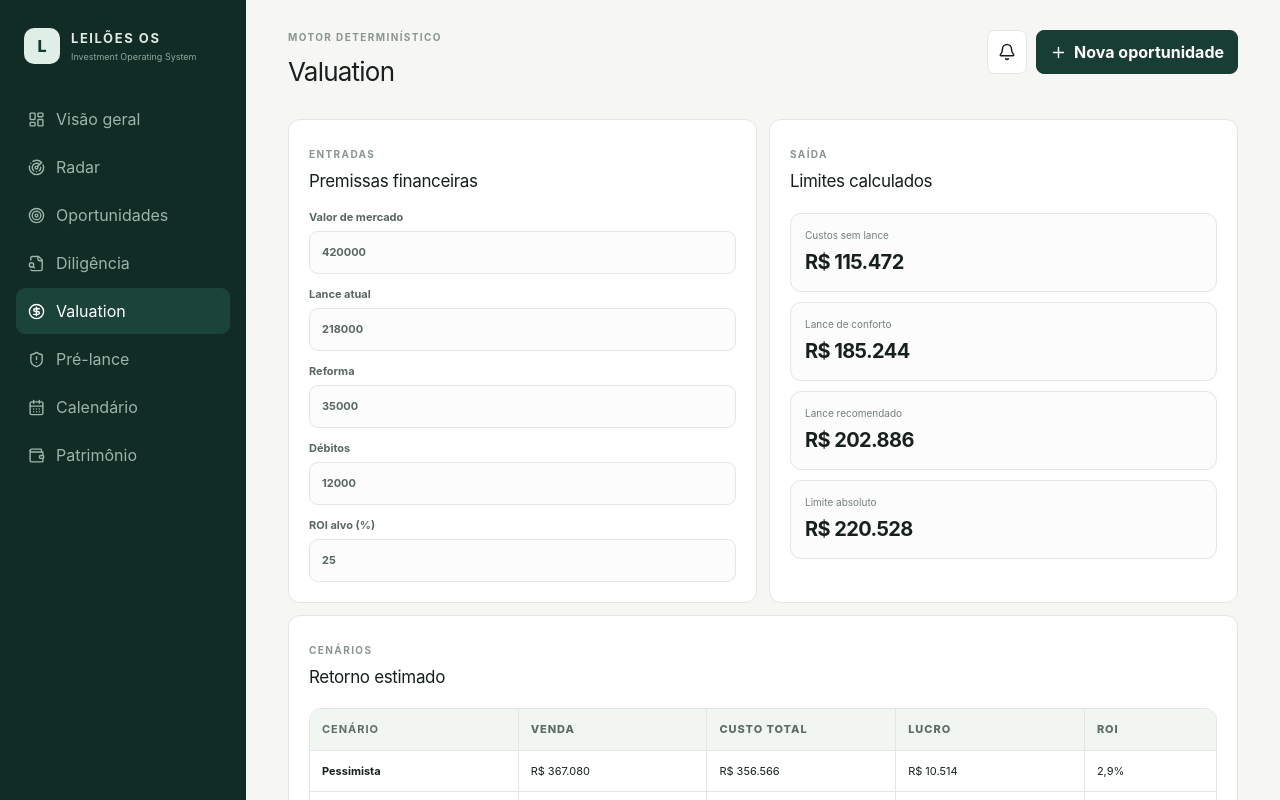
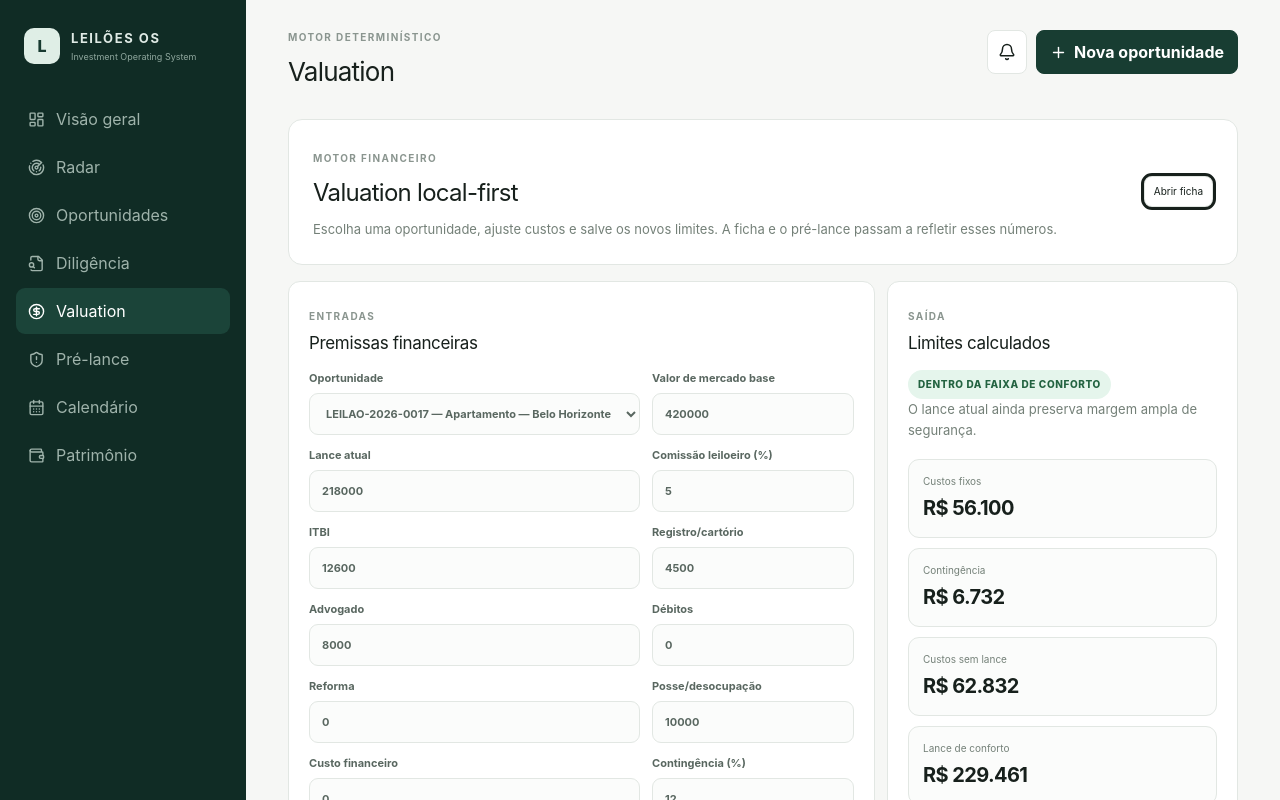
Before and after one commit to agendanutrijulianamoreira-droid/Leiloes, a Next.js app: page /valuation in a window 1280 px wide. Shown: the top 800 px of the page. Built offline with nearby package versions, Linux system fonts and the light colour scheme.

Commit message:
refactor: use local-first valuation workspace

```diff
--- a/app/valuation/page.tsx
+++ b/app/valuation/page.tsx
@@ -1,78 +1,10 @@
-'use client'
-
-import { useMemo, useState } from 'react'
 import { OSShell } from '@/components/os-shell'
-import { calculateMaxBid, buildScenarioSet } from '@/lib/valuation'
-import { money, percent } from '@/lib/format'
+import { ValuationWorkspace } from '@/components/valuation-workspace'
 
 export default function ValuationPage() {
-  const [marketValue, setMarketValue] = useState(420000)
-  const [bid, setBid] = useState(218000)
-  const [renovation, setRenovation] = useState(35000)
-  const [debts, setDebts] = useState(12000)
-  const [targetRoiPct, setTargetRoiPct] = useState(25)
-
-  const result = useMemo(() => calculateMaxBid({
-    marketValue,
-    commissionPct: 5,
-    itbi: marketValue * 0.03,
-    registry: 4500,
-    legal: 8000,
-    debts,
-    renovation,
-    possession: 10000,
-    contingencyPct: 12,
-    targetRoiPct,
-  }), [marketValue, renovation, debts, targetRoiPct])
-
-  const scenarios = useMemo(() => buildScenarioSet({
-    bid,
-    conservativeValue: marketValue * 0.92,
-    baseValue: marketValue,
-    optimisticValue: marketValue * 1.08,
-    baseAdditionalCosts: result.totalCostsExcludingBid,
-  }), [bid, marketValue, result.totalCostsExcludingBid])
-
   return (
     <OSShell title="Valuation" eyebrow="MOTOR DETERMINÍSTICO">
-      <div className="calculatorGrid">
-        <section className="panel">
-          <div className="panelHead"><div><span className="eyebrow">ENTRADAS</span><h3>Premissas financeiras</h3></div></div>
-          <div className="formGrid">
-            <label>Valor de mercado<input type="number" value={marketValue} onChange={(e) => setMarketValue(Number(e.target.value))} /></label>
-            <label>Lance atual<input type="number" value={bid} onChange={(e) => setBid(Number(e.target.value))} /></label>
-            <label>Reforma<input type="number" value={renovation} onChange={(e) => setRenovation(Number(e.target.value))} /></label>
-            <label>Débitos<input type="number" value={debts} onChange={(e) => setDebts(Number(e.target.value))} /></label>
-            <label>ROI alvo (%)<input type="number" value={targetRoiPct} onChange={(e) => setTargetRoiPct(Number(e.target.value))} /></label>
-          </div>
-        </section>
-
-        <section className="panel">
-          <div className="panelHead"><div><span className="eyebrow">SAÍDA</span><h3>Limites calculados</h3></div></div>
-          <div className="limitGrid vertical">
-            <div><span>Custos sem lance</span><strong>{money(result.totalCostsExcludingBid)}</strong></div>
-            <div><span>Lance de conforto</span><strong>{money(result.comfortBid)}</strong></div>
-            <div><span>Lance recomendado</span><strong>{money(result.maxBidRecommended)}</strong></div>
-            <div><span>Limite absoluto</span><strong>{money(result.maxBidAbsolute)}</strong></div>
-          </div>
-        </section>
-      </div>
-
-      <section className="panel">
-        <div className="panelHead"><div><span className="eyebrow">CENÁRIOS</span><h3>Retorno estimado</h3></div></div>
-        <div className="scenarioTable">
-          <div className="scenarioHead"><span>Cenário</span><span>Venda</span><span>Custo total</span><span>Lucro</span><span>ROI</span></div>
-          {scenarios.map((scenario) => (
-            <div key={scenario.scenario}>
-              <span>{scenario.scenario === 'pessimistic' ? 'Pessimista' : scenario.scenario === 'base' ? 'Base' : 'Otimista'}</span>
-              <span>{money(scenario.exitValue)}</span>
-              <span>{money(scenario.totalCost)}</span>
-              <span>{money(scenario.profit)}</span>
-              <span>{percent(scenario.roiPct)}</span>
-            </div>
-          ))}
-        </div>
-      </section>
+      <ValuationWorkspace />
     </OSShell>
   )
 }
```
